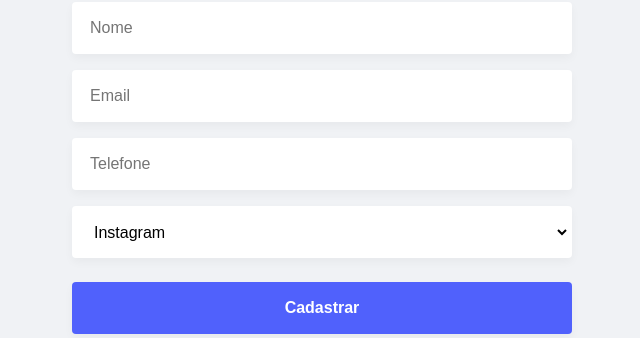
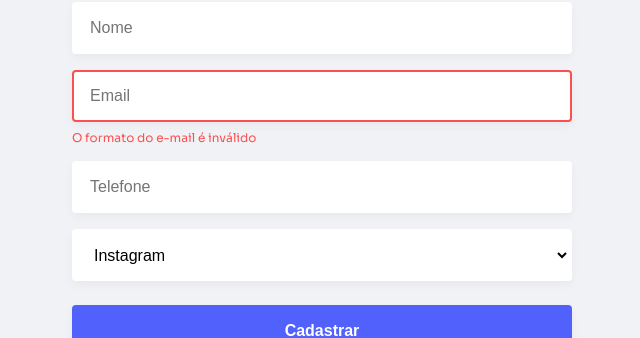
Before and after one commit to rafaelvm/mycontacts, a React (Create React App) app: page /new in a window 1280 px wide. Shown: the part 195-533 px from the top of the page, without its empty margins (318-958 px from the left). Built offline with nearby package versions, Linux system fonts and the light colour scheme.

Commit message:
feat: added input error message

```diff
--- a/src/components/ContactForm/index.tsx
+++ b/src/components/ContactForm/index.tsx
@@ -16,8 +16,8 @@ const ContactForm: FunctionComponent<IContactFormProps> = ({ buttonLabel }) => {
         <Input placeholder="Nome" />
       </FormGroup>
 
-      <FormGroup>
-        <Input placeholder="Email" />
+      <FormGroup error="O formato do e-mail é inválido">
+        <Input placeholder="Email" error />
       </FormGroup>
 
       <FormGroup>
--- a/src/components/FormGroup/index.tsx
+++ b/src/components/FormGroup/index.tsx
@@ -1,8 +1,20 @@
 import { FunctionComponent } from "react";
 import { Container } from "./styles";
 
-const FormGroup: FunctionComponent = ({ children }) => {
-  return <Container>{children}</Container>;
+interface IFormGroupProps {
+  error?: string;
+}
+
+const FormGroup: FunctionComponent<IFormGroupProps> = ({
+  children,
+  error = null,
+}) => {
+  return (
+    <Container>
+      {children}
+      {error && <small>{error}</small>}
+    </Container>
+  );
 };
 
 export default FormGroup;
--- a/src/components/FormGroup/styles.ts
+++ b/src/components/FormGroup/styles.ts
@@ -1,7 +1,16 @@
-import styled from "styled-components";
+import styled, { css } from "styled-components";
 
 export const Container = styled.div`
-  & + & {
-    margin-top: 16px;
-  }
+  ${({ theme }) => css`
+    & + & {
+      margin-top: 16px;
+    }
+
+    small {
+      color: ${theme.colors.danger.main};
+      font-size: 12px;
+      display: block;
+      margin-top: 8px;
+    }
+  `}
 `;
--- a/src/components/Input/index.tsx
+++ b/src/components/Input/index.tsx
@@ -1,7 +1,11 @@
 import styled, { css } from "styled-components";
 
-export default styled.input`
-  ${({ theme }) => css`
+interface InputProps {
+  error?: boolean;
+}
+
+export default styled.input<InputProps>`
+  ${({ theme, error }) => css`
     width: 100%;
     background: ${theme.colors.white};
     box-shadow: 0px 4px 10px rgba(0, 0, 0, 0.04);
@@ -16,5 +20,11 @@ export default styled.input`
     &:focus {
       border-color: ${theme.colors.primary.main};
     }
+
+    ${error &&
+    css`
+      color: ${theme.colors.danger.main};
+      border-color: ${theme.colors.danger.main} !important;
+    `};
   `}
 `;
```
